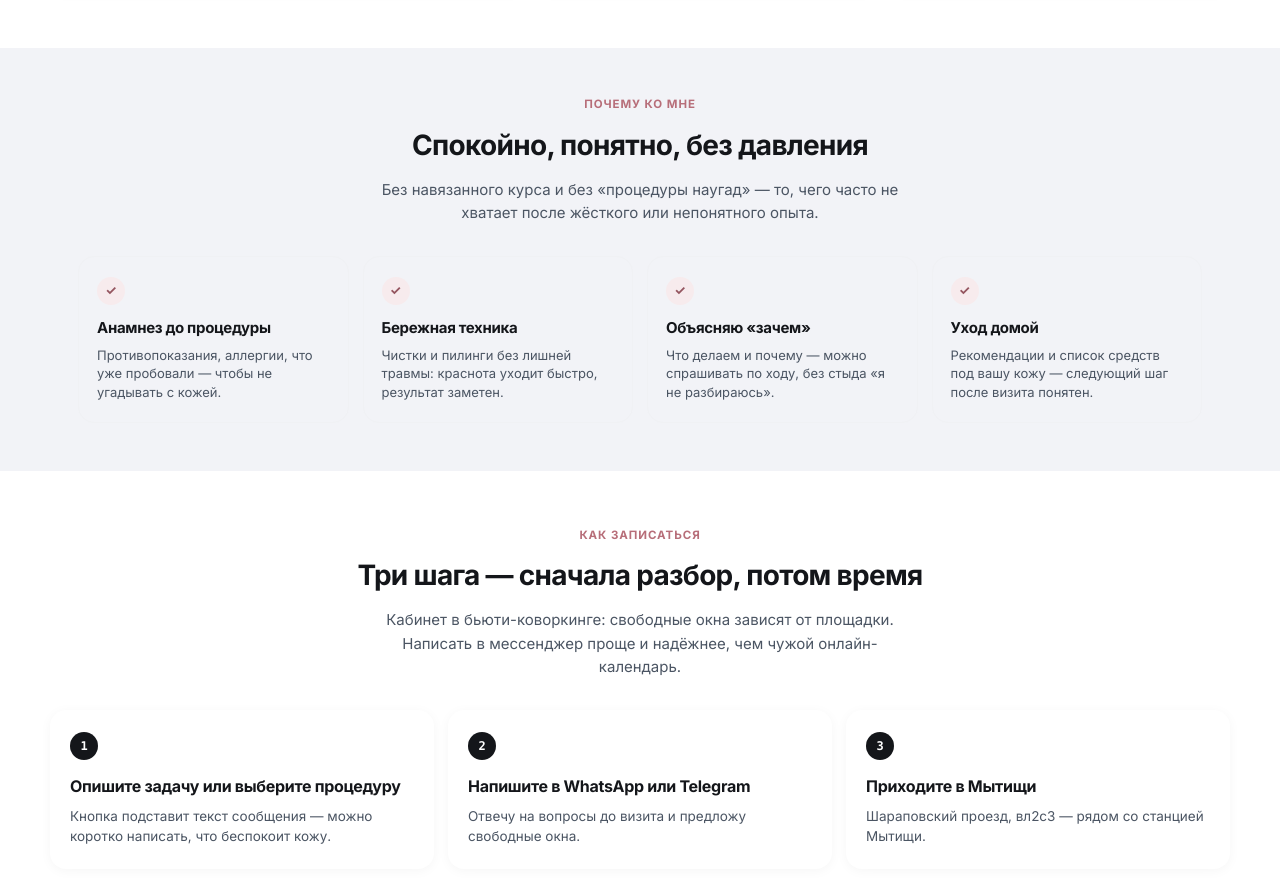
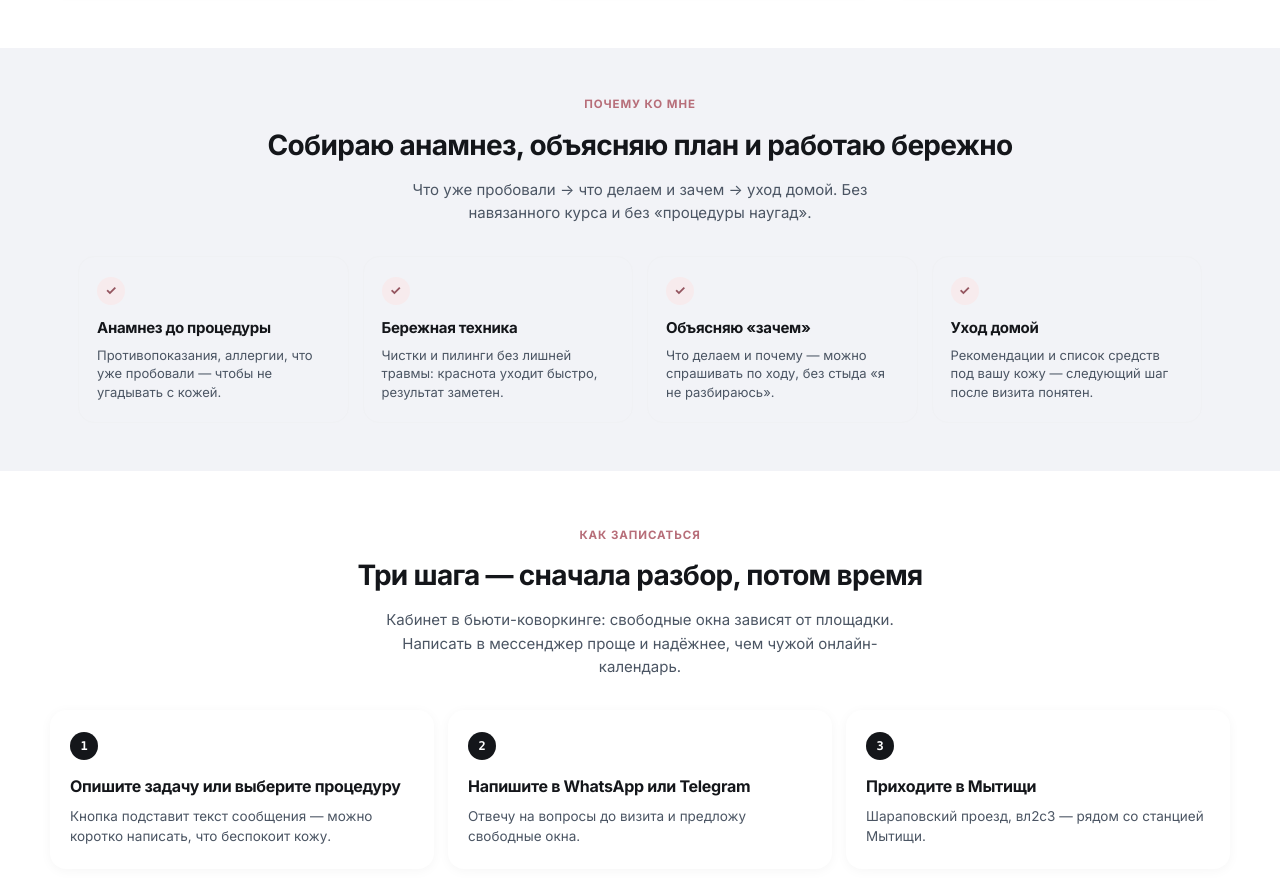
Before and after one commit to brony-afk/brony-afk.github.io, a plain HTML site: page kosmetolog-brodskaya/v-a/index.html in a window 1280 px wide. Shown: the part 3400-4282 px from the top of the page. Drawn offline with Linux system fonts and the light colour scheme.

Commit message:
Replace vague why-heading on kosmetolog A with concrete anamnesis/plan thesis.
Co-authored-by: Cursor <cursoragent@cursor.com>

```diff
--- a/kosmetolog-brodskaya/v-a/index.html
+++ b/kosmetolog-brodskaya/v-a/index.html
@@ -655,8 +655,8 @@ img { max-width: 100%; display: block; }
 
 <section class="section" id="why">
   <div class="section__eyebrow">Почему ко мне</div>
-  <h2 class="section__title">Спокойно, понятно, без давления</h2>
-  <p class="section__sub">Без навязанного курса и без «процедуры наугад» — то, чего часто не хватает после жёсткого или непонятного опыта.</p>
+  <h2 class="section__title">Собираю анамнез, объясняю план и работаю бережно</h2>
+  <p class="section__sub">Что уже пробовали → что делаем и зачем → уход домой. Без навязанного курса и без «процедуры наугад».</p>
   <div class="why-grid">
     <div class="why-card">
       <div class="why-card__icon">✓</div>
```
